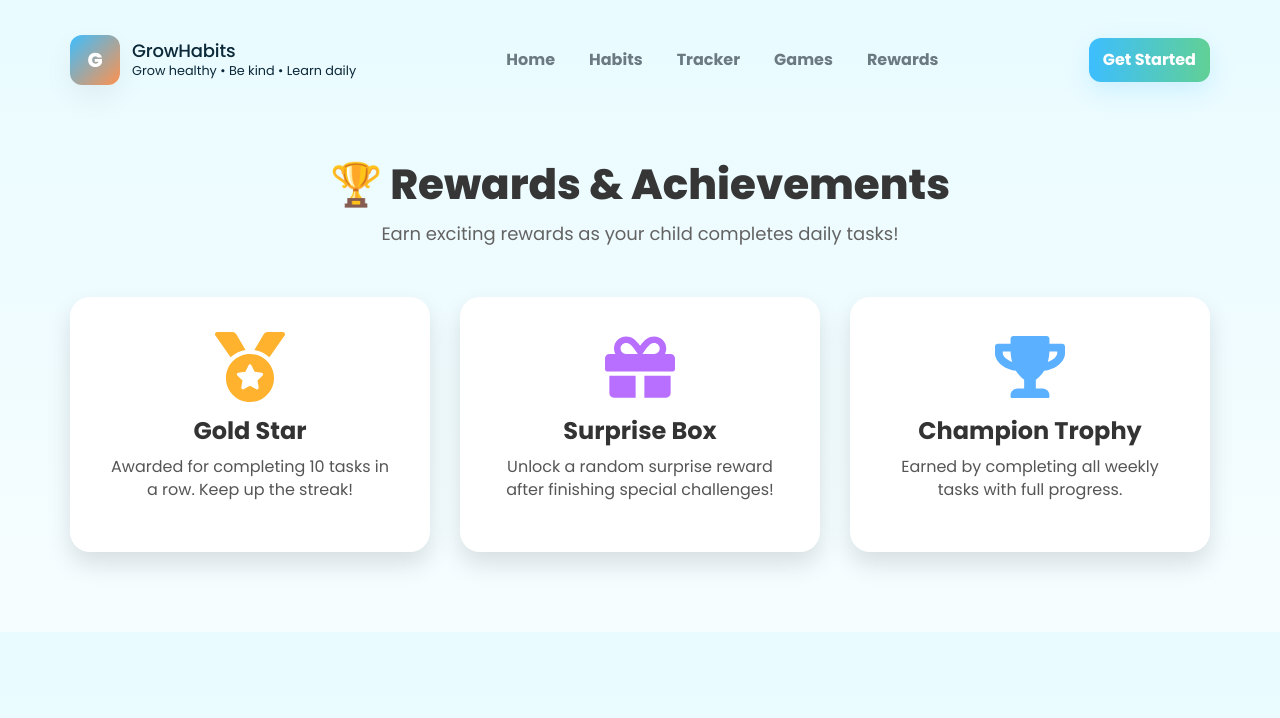
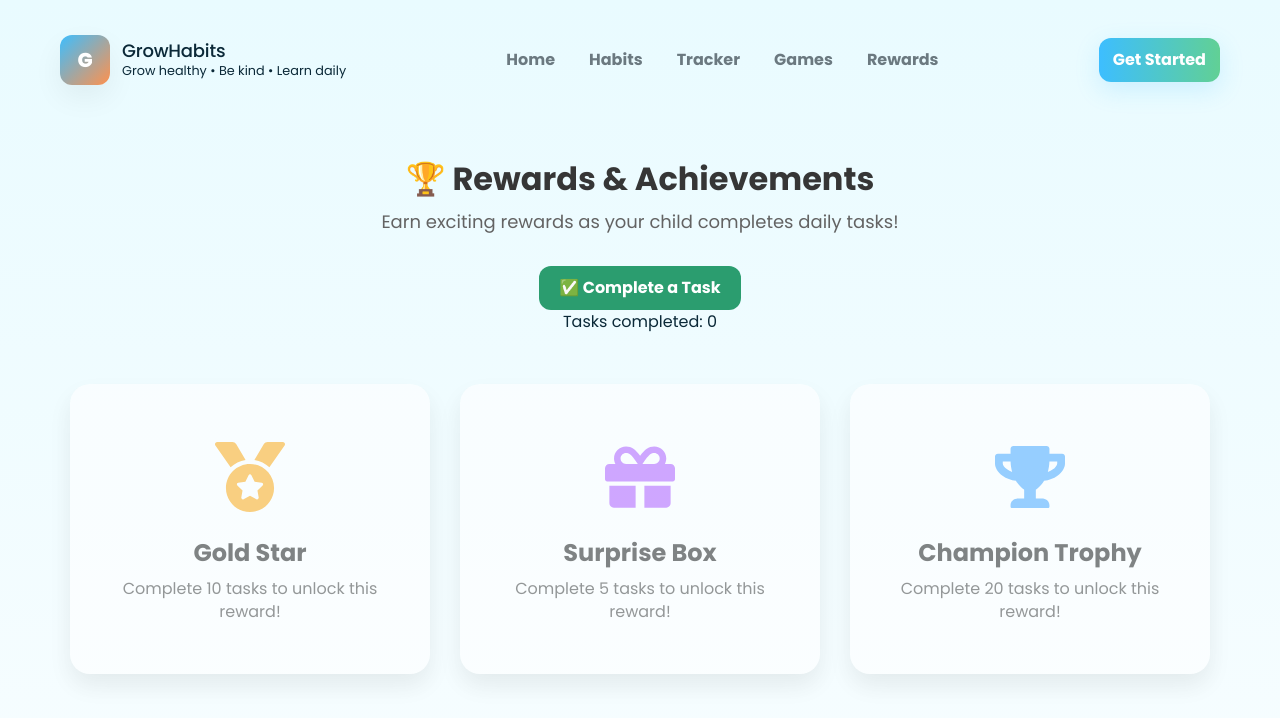
Before and after one commit to Bilal-coder78/Fyp_project, a React (Vite) app: page /rewards in a window 1280 px wide. Shown: the top 718 px of the page. Built offline with nearby package versions, Linux system fonts and the light colour scheme.

Commit message:
Modify rewards

```diff
--- a/src/components/Habits/Habits.css
+++ b/src/components/Habits/Habits.css
@@ -1,8 +1,9 @@
 .habits-container {
   background: #f8fcff;
   min-height: 100vh;
+  width: 100%;
+  max-width: 1200px;
   padding: 1.6rem;
-  font-family: "Poppins", sans-serif;
 }
 
 /* Header */
--- a/src/components/Home/Home.css
+++ b/src/components/Home/Home.css
@@ -9,6 +9,11 @@
 }
 
 /* layout */
+
+.home-container{
+  width: 100%;
+  max-width: 1200px;
+}
 main {
   display: grid;
   grid-template-columns: 1fr 360px;
--- a/src/components/Home/Home.jsx
+++ b/src/components/Home/Home.jsx
@@ -77,7 +77,7 @@ function Home() {
   ];
 
   return (
-    <div className="wrap container-fluid" id="app">
+    <div className="home-container" id="app">
       <main>
         <section className="main-left">
           <div className="hero-upgrade card hero-animated">
--- a/src/components/Navbar/Nav.css
+++ b/src/components/Navbar/Nav.css
@@ -1,9 +1,8 @@
 .nav-container {
   width: 100%;
-  max-width: 1180px;
+  max-width: 1200px;
   margin: auto;
   padding: 0 20px;
-  /* box-shadow: 0 2px 8px rgba(0, 0, 0, 0.05); */
   /* position: sticky; */
   top: 0;
   z-index: 1000;
--- a/src/components/Rewards/Rewards.css
+++ b/src/components/Rewards/Rewards.css
@@ -10,8 +10,8 @@
 }
 
 .rewards-title {
-  font-size: 42px;
-  font-weight: 800;
+  font-size: 32px;
+  font-weight: 700;
   color: #363636;
 }
 
@@ -89,3 +89,36 @@
     font-size: 55px;
   }
 }
+
+.complete-task-btn {
+  background: var(--primary, #2b9d6f);
+  color: white;
+  padding: 10px 20px;
+  border-radius: 12px;
+  font-weight: 700;
+  border: none;
+  cursor: pointer;
+  margin-top: 15px;
+  transition: transform 0.2s ease;
+}
+
+.complete-task-btn:hover {
+  transform: translateY(-3px) scale(1.03);
+}
+
+.reward-card.locked {
+  opacity: 0.6;
+  cursor: not-allowed;
+}
+
+.reward-card.unlocked {
+  opacity: 1;
+  cursor: pointer;
+  animation: unlockAnim 0.4s ease forwards;
+}
+
+@keyframes unlockAnim {
+  0% { transform: scale(0.9); }
+  50% { transform: scale(1.05); }
+  100% { transform: scale(1); }
+}
--- a/src/components/Rewards/Rewards.jsx
+++ b/src/components/Rewards/Rewards.jsx
@@ -1,8 +1,47 @@
-import React from "react";
+import React, { useState } from "react";
 import "./Rewards.css";
 import { FaMedal, FaGift, FaTrophy } from "react-icons/fa";
 
 function Rewards() {
+  // For demo, track tasks completed
+  const [tasksCompleted, setTasksCompleted] = useState(0);
+
+  const rewards = [
+    {
+      name: "Gold Star",
+      icon: <FaMedal />,
+      color: "gold",
+      criteria: 10,
+      description: "Awarded for completing 10 tasks in a row. Keep up the streak!",
+    },
+    {
+      name: "Surprise Box",
+      icon: <FaGift />,
+      color: "purple",
+      criteria: 5,
+      description: "Unlock a random surprise reward after finishing special challenges!",
+    },
+    {
+      name: "Champion Trophy",
+      icon: <FaTrophy />,
+      color: "blue",
+      criteria: 20,
+      description: "Earned by completing all weekly tasks with full progress.",
+    },
+  ];
+
+  const handleCompleteTask = () => {
+    setTasksCompleted((prev) => prev + 1);
+  };
+
+  const handleRewardClick = (reward) => {
+    if (tasksCompleted >= reward.criteria) {
+      alert(`🎉 Congratulations! You unlocked "${reward.name}"!`);
+    } else {
+      alert(`Keep going! Complete ${reward.criteria - tasksCompleted} more task(s) to unlock "${reward.name}".`);
+    }
+  };
+
   return (
     <div className="rewards-container">
       <div className="rewards-header">
@@ -10,35 +49,35 @@ function Rewards() {
         <p className="rewards-subtitle">
           Earn exciting rewards as your child completes daily tasks!
         </p>
+
+        {/* Demo Task Button */}
+        <button className="complete-task-btn" onClick={handleCompleteTask}>
+          ✅ Complete a Task
+        </button>
+        <p>Tasks completed: {tasksCompleted}</p>
       </div>
 
       <div className="rewards-grid">
-        {/* Reward 1 */}
-        <div className="reward-card">
-          <FaMedal className="reward-icon gold" />
-          <h3 className="reward-name">Gold Star</h3>
-          <p className="reward-desc">
-            Awarded for completing 10 tasks in a row. Keep up the streak!
-          </p>
-        </div>
-
-        {/* Reward 2 */}
-        <div className="reward-card">
-          <FaGift className="reward-icon purple" />
-          <h3 className="reward-name">Surprise Box</h3>
-          <p className="reward-desc">
-            Unlock a random surprise reward after finishing special challenges!
-          </p>
-        </div>
-
-        {/* Reward 3 */}
-        <div className="reward-card">
-          <FaTrophy className="reward-icon blue" />
-          <h3 className="reward-name">Champion Trophy</h3>
-          <p className="reward-desc">
-            Earned by completing all weekly tasks with full progress.
-          </p>
-        </div>
+        {rewards.map((reward, idx) => {
+          const unlocked = tasksCompleted >= reward.criteria;
+          return (
+            <div
+              key={idx}
+              className={`reward-card ${unlocked ? "unlocked" : "locked"}`}
+              onClick={() => handleRewardClick(reward)}
+            >
+              <div className={`reward-icon ${reward.color}`}>
+                {reward.icon}
+              </div>
+              <h3 className="reward-name">{reward.name}</h3>
+              <p className="reward-desc">
+                {unlocked
+                  ? reward.description
+                  : `Complete ${reward.criteria} tasks to unlock this reward!`}
+              </p>
+            </div>
+          );
+        })}
       </div>
     </div>
   );
```
